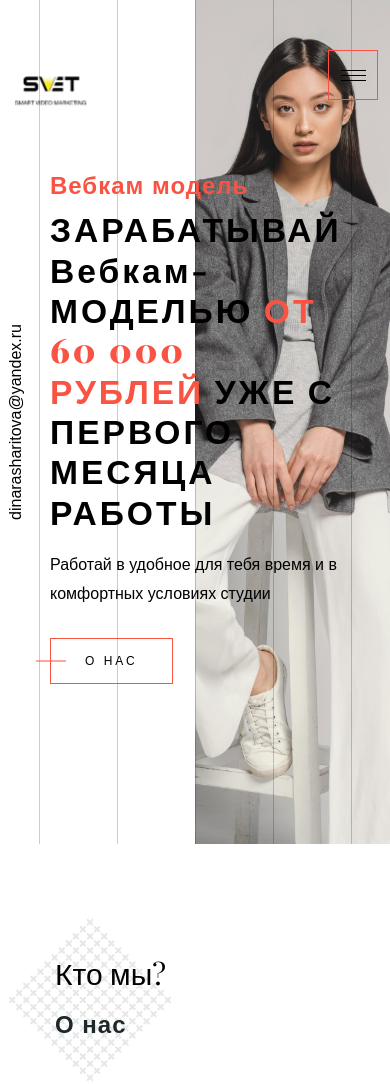
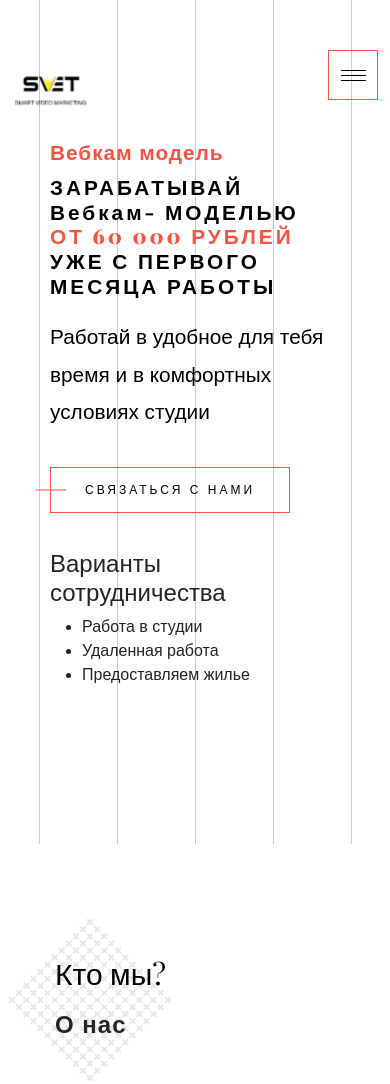
Before and after one commit to Drizzlls/webcum, a Django app: page / in a window 390 px wide; the page is wider, and only the part inside the window is pictured. Shown: the top 1084 px of that part. Run offline with Django 4.2, Linux system fonts and the light colour scheme; some libraries are stand-ins or nearby versions; some web fonts are replaced.

Commit message:
Внес некоторые правки

```diff
--- a/webcum/webcum_site/templates/webcum_site/index.html
+++ b/webcum/webcum_site/templates/webcum_site/index.html
@@ -108,9 +108,17 @@
                             <div class="mt-20"></div>
                             <p class="title-anim">Работай в удобное для тебя время и в комфортных условиях студии</p>
                             <div class="mt-40 title-anim">
-                                <a class="btn-main" href="#" data-scroll-nav="1">О нас</a>
+                                <a class="btn-main" href="#" data-scroll-nav="7">Связаться с нами</a>
                             </div>
 
+                            <div class="mt-5">
+                                <h4>Варианты сотрудничества</h4>
+                                <ul>
+                                    <li>Работа в студии</li>
+                                    <li>Удаленная работа</li>
+                                    <li>Предоставляем жилье</li>
+                                </ul>
+                            </div>
                         </div>
                     </div>
                 </div>
@@ -659,11 +667,11 @@
                                 <p>Оставьте заявку и мы с Вами свяжимся</p></div>
                   <div class="form-group">
                                 <label for="inputName">Имя</label>
-                                <input type="text" class="form-control" id="inputName" name="name" placeholder="Ваше имя">
+                                <input type="text" class="form-control" id="inputName" name="name" placeholder="Ваше имя" required>
                               </div>
                             <div class="form-group">
                                 <label for="inputAddress">Телефон</label>
-                                <input type="text" class="form-control" id="inputAddress" name="phone" placeholder="+7(999) 999-99-99">
+                                <input type="text" class="form-control" id="inputAddress" name="phone" placeholder="+7(999) 999-99-99" required>
                               </div>
 
                             <button type="submit" class="btn-main">Отправить</button>
@@ -758,6 +766,21 @@ rangeInputs.forEach(input => input.addEventListener('change', calculateScore))
 rangeInputs.forEach(input => input.addEventListener('input', calculateScore))
 
     </script>
+
+<style>
+   @media screen and (max-width: 900px) {
+  .square {
+    display: none;
+  }
+  .title-anim{
+  font-size:1.3em!important;
+  }
+  .email-link{
+  display:none;
+  }
+}
+
+</style>
 </body>
 
 </html>
```
